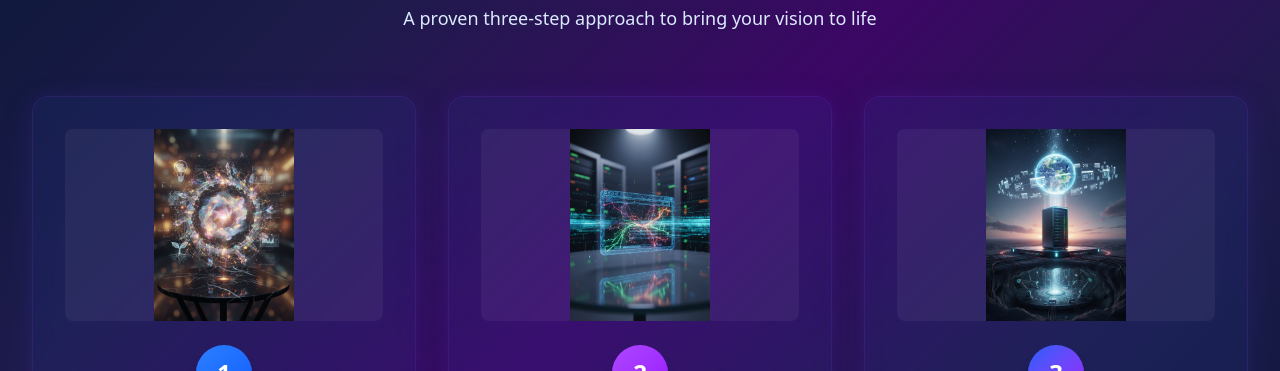
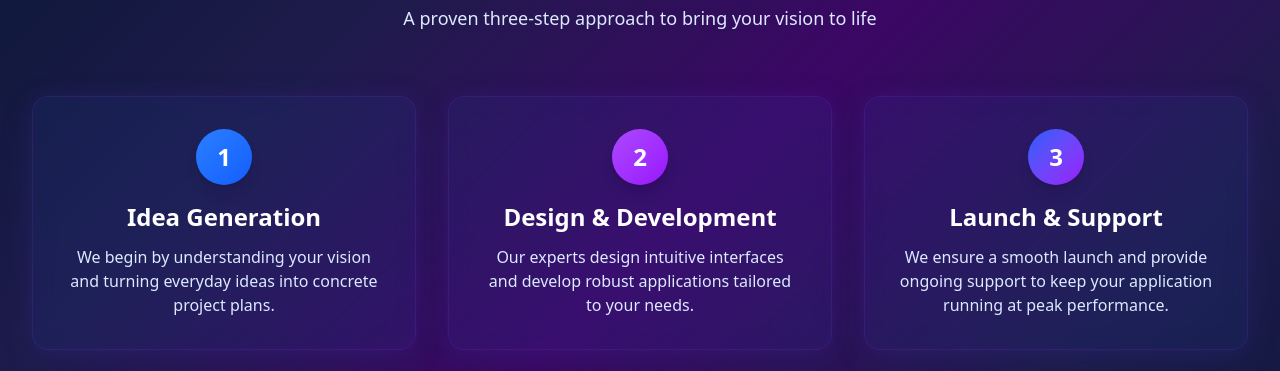
Before and after one commit to JJG1488/jgservicesllc, a Next.js app: page / in a window 1280 px wide. Shown: the part 940-1311 px from the top of the page. Built offline with nearby package versions, Linux system fonts and the light colour scheme; no server answers; a web font is replaced by a local one.

Commit message:
took photos out of Our Process

```diff
--- a/src/app/page.tsx
+++ b/src/app/page.tsx
@@ -5,7 +5,7 @@ import Link from "next/link";
 import { motion } from "framer-motion";
 import FadeIn from "@/components/animations/FadeIn";
 import ScaleIn from "@/components/animations/ScaleIn";
-import FloatingIntakeButton from "@/components/FloatingIntakeButton";
+// import FloatingIntakeButton from "@/components/FloatingIntakeButton";
 import ZapierChatbot from "@/components/ZapierChatbot";
 
 
@@ -151,7 +151,7 @@ export default function Home() {
           ].map((step, index) => (
             <motion.div key={index} variants={itemVariants}>
               <div className="glass-card rounded-2xl p-8 h-full">
-                <div className="relative w-full h-48 mb-6 rounded-lg overflow-hidden bg-white/5">
+                {/* <div className="relative w-full h-48 mb-6 rounded-lg overflow-hidden bg-white/5">
                   <Image
                     src={step.image}
                     alt={step.title}
@@ -160,7 +160,7 @@ export default function Home() {
                     sizes="(max-width: 768px) 100vw, 33vw"
                     priority={index === 0}
                   />
-                </div>
+                </div> */}
                 <div className={`w-14 h-14 bg-gradient-to-br ${step.color} text-white rounded-full flex items-center justify-center mx-auto mb-4 font-bold text-2xl shadow-lg`}>
                   {step.number}
                 </div>
```
